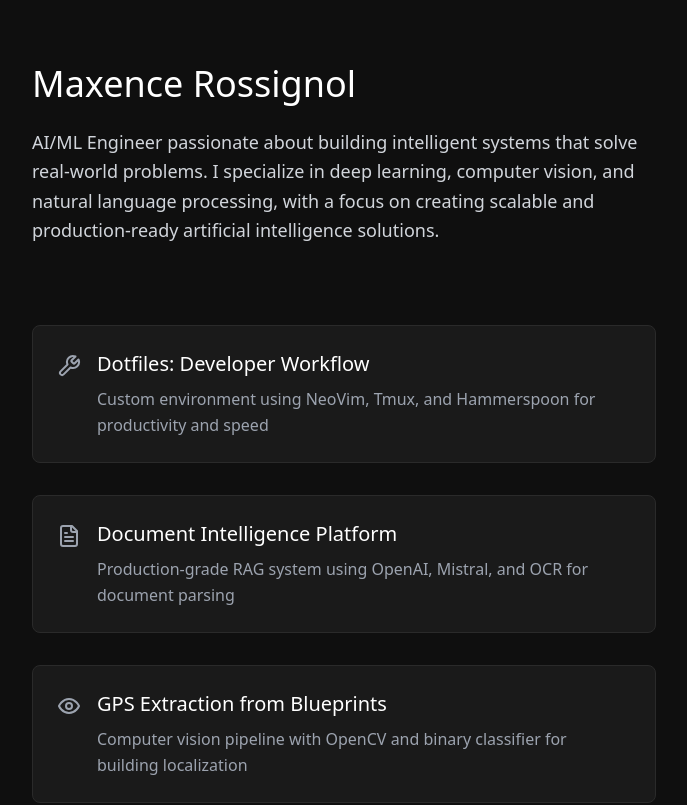
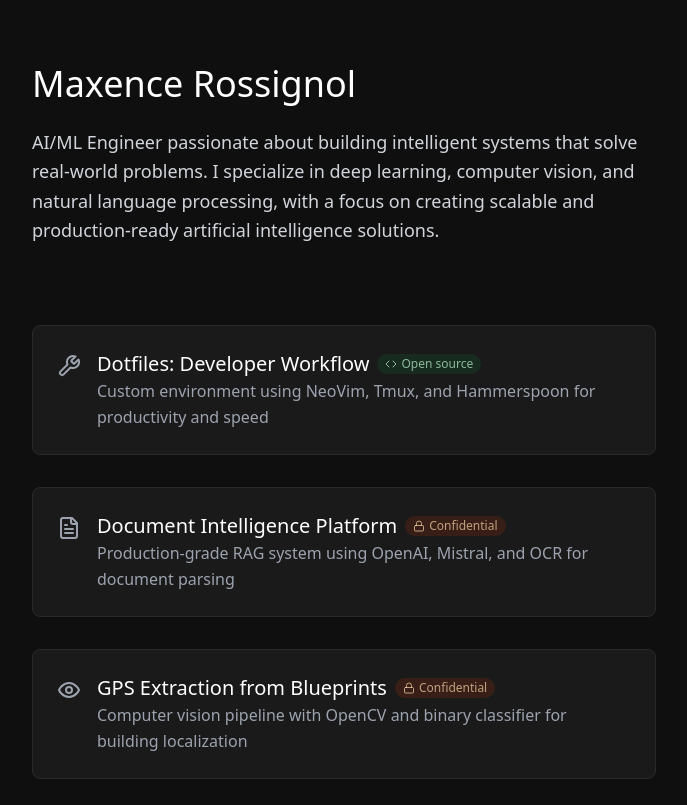
Before and after one commit to maxmaxou2/portfolio, a React (Vite) app: page / in a window 1280 px wide. Shown: the top 805 px of the page, without its empty margins (296-983 px from the left). Built offline with nearby package versions, Linux system fonts and the light colour scheme.

Commit message:
upd(project designs):added icons confidential and open source

```diff
--- a/src/App.tsx
+++ b/src/App.tsx
@@ -10,6 +10,7 @@ import {
     Gamepad,
     Github,
     Linkedin,
+    Lock,
 } from 'lucide-react';
 
 const projects = [
@@ -23,32 +24,37 @@ const projects = [
         title: "Document Intelligence Platform",
         subtitle: "Production-grade RAG system using OpenAI, Mistral, and OCR for document parsing",
         icon: FileText,
-        link: null
+        confidential: true
     },
     {
         title: "GPS Extraction from Blueprints",
         subtitle: "Computer vision pipeline with OpenCV and binary classifier for building localization",
-        icon: Eye
+        icon: Eye,
+        confidential: true
     },
     {
         title: "Data Platform Engineering",
         subtitle: "Data pipelines with Dagster and optimized PostgreSQL via SQLAlchemy ORM",
-        icon: Database
+        icon: Database,
+        confidential: true
     },
     {
         title: "CV & Generative Models @ CEA",
         subtitle: "Trained models like Mask R-CNN, Autoencoders, GANs for computer vision tasks",
-        icon: Brain
+        icon: Brain,
+        confidential: true
     },
     {
         title: "Hackathon Winner: REX System",
         subtitle: "PWA with SQL-based semantic search using Transformer embeddings",
-        icon: Compass
+        icon: Compass,
+        link: "https://github.com/maxmaxou2/T-REX"
     },
     {
         title: "Poker Assistant UI",
         subtitle: "CNN-based card recognition and real-time probability guidance in Python UI",
-        icon: Gamepad
+        icon: Gamepad,
+        link: "https://github.com/maxmaxou2/poker_project"
     }
 ];
 
@@ -85,9 +91,23 @@ function App() {
                                         />
                                     </div>
                                     <div className="flex-1 min-w-0">
-                                        <h3 className="text-xl font-medium mb-2 text-white group-hover:text-gray-100">
-                                            {project.title}
-                                        </h3>
+                                        <div className="flex items-center space-x-2">
+                                            <h3 className="text-xl font-medium text-white group-hover:text-gray-100">
+                                                {project.title}
+                                            </h3>
+                                            {project.confidential && (
+                                                <div className="flex items-center px-2 py-0.5 bg-orange-900/30 text-orange-200/70 text-xs rounded-full">
+                                                    <Lock size={12} className="mr-1" />
+                                                    Confidential
+                                                </div>
+                                            )}
+                                            {!project.confidential && project.link && (
+                                                <div className="flex items-center px-2 py-0.5 bg-green-900/30 text-green-200/70 text-xs rounded-full">
+                                                    <Code size={12} className="mr-1" />
+                                                    Open source
+                                                </div>
+                                            )}
+                                        </div>
                                         <p className="text-gray-400 leading-relaxed font-light">
                                             {project.subtitle}
                                         </p>
```
